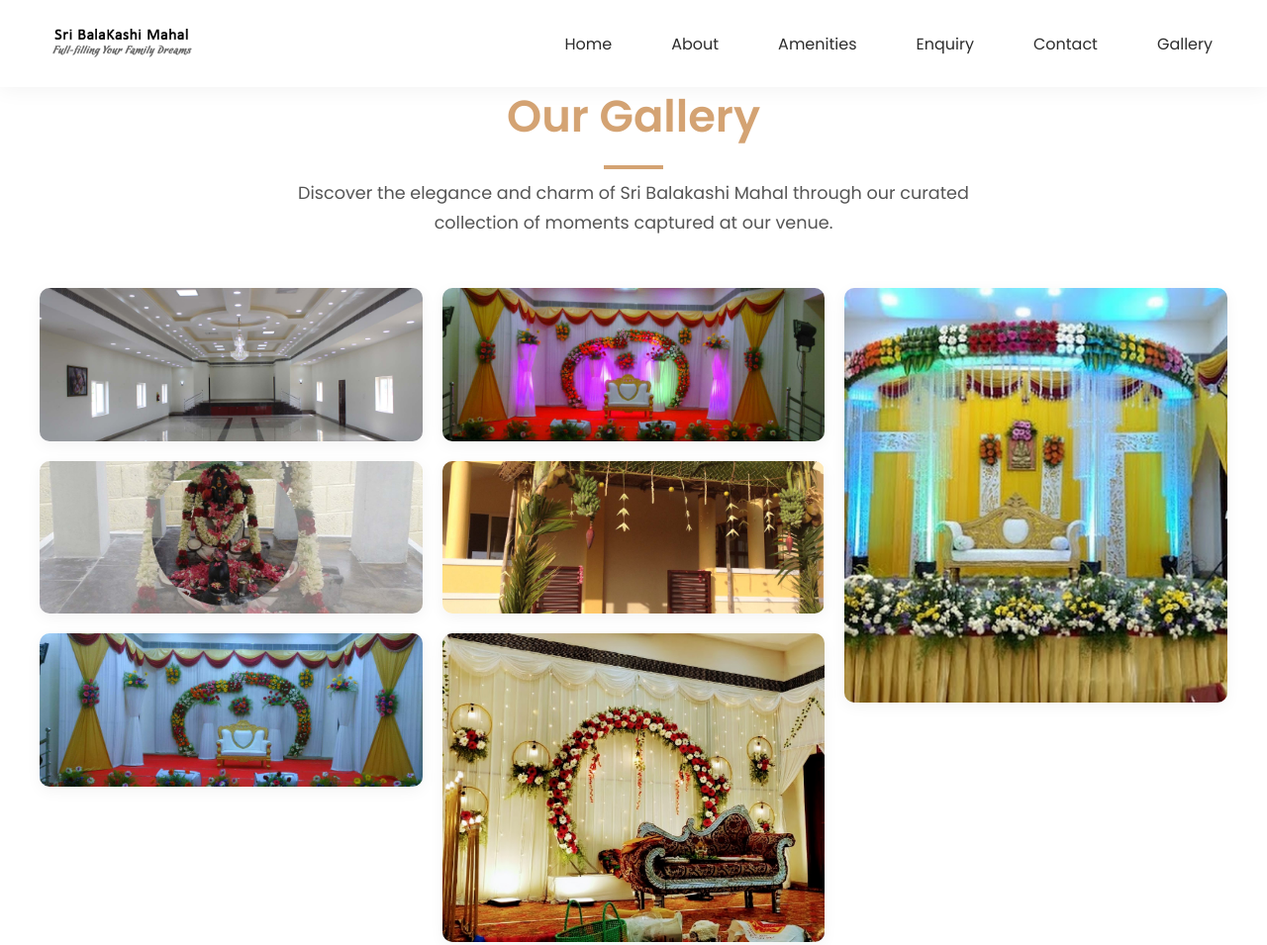
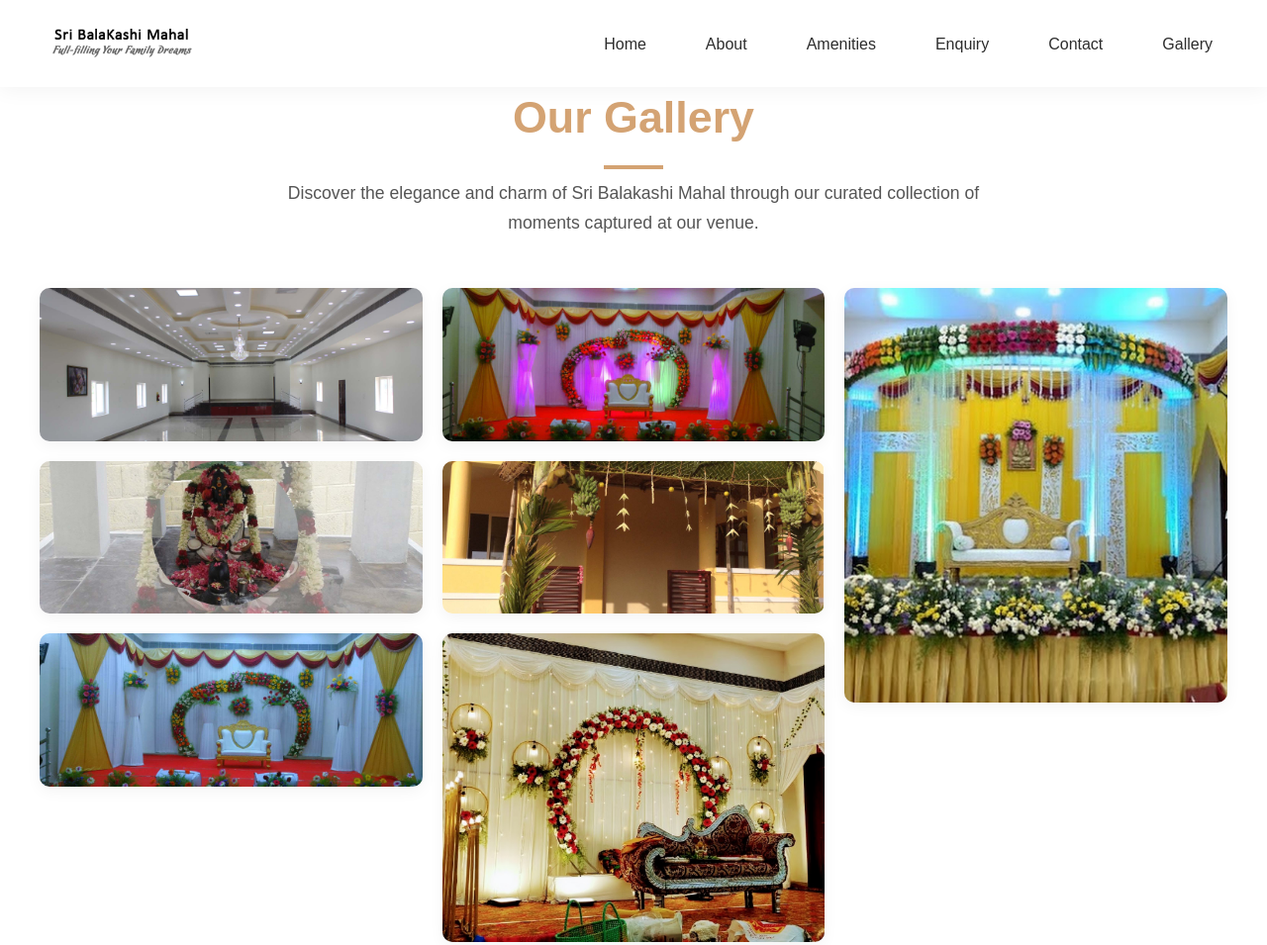
Before and after one commit to aarush67/sribalakashimahal, a website: page gallery.html in a window 1280 px wide. Shown: the top 955 px of the page at 99% size. Drawn offline with Linux system fonts and the light colour scheme.

Commit message:
Update gallery.html

```diff
--- a/gallery.html
+++ b/gallery.html
@@ -16,16 +16,17 @@
   <meta name="twitter:title" content="Gallery - Sri Balakashi Mahal | Wedding Venue in Thekkalur, Coimbatore">
   <meta name="twitter:description" content="Explore the gallery of Sri Balakashi Mahal, showcasing our beautiful wedding venue in Thekkalur, Coimbatore.">
   <meta name="twitter:image" content="https://sribalakashi.com/slide_01.jpg">
+  <link href="https://fonts.googleapis.com/css2?family=Inter:wght@300;400;500;600;700&display=swap" rel="stylesheet">
   <link rel="stylesheet" href="styles.css">
   <link rel="icon" type="image/png" sizes="16x16" href="favicon-16x16.png">
   <link rel="icon" type="image/png" sizes="32x32" href="favicon-32x32.png">
   <link rel="icon" type="image/png" sizes="192x192" href="favicon-192x192.png">
   <link rel="preconnect" href="https://fonts.googleapis.com">
   <link rel="preconnect" href="https://fonts.gstatic.com" crossorigin>
-  <link href="https://fonts.googleapis.com/css2?family=Poppins:wght@300;400;600&display=swap" rel="stylesheet">
 </head>
 <body>
   <!-- Header -->
+   <body class="gallery-page">
   <header class="header">
     <div class="container">
       <div class="logo">
```
